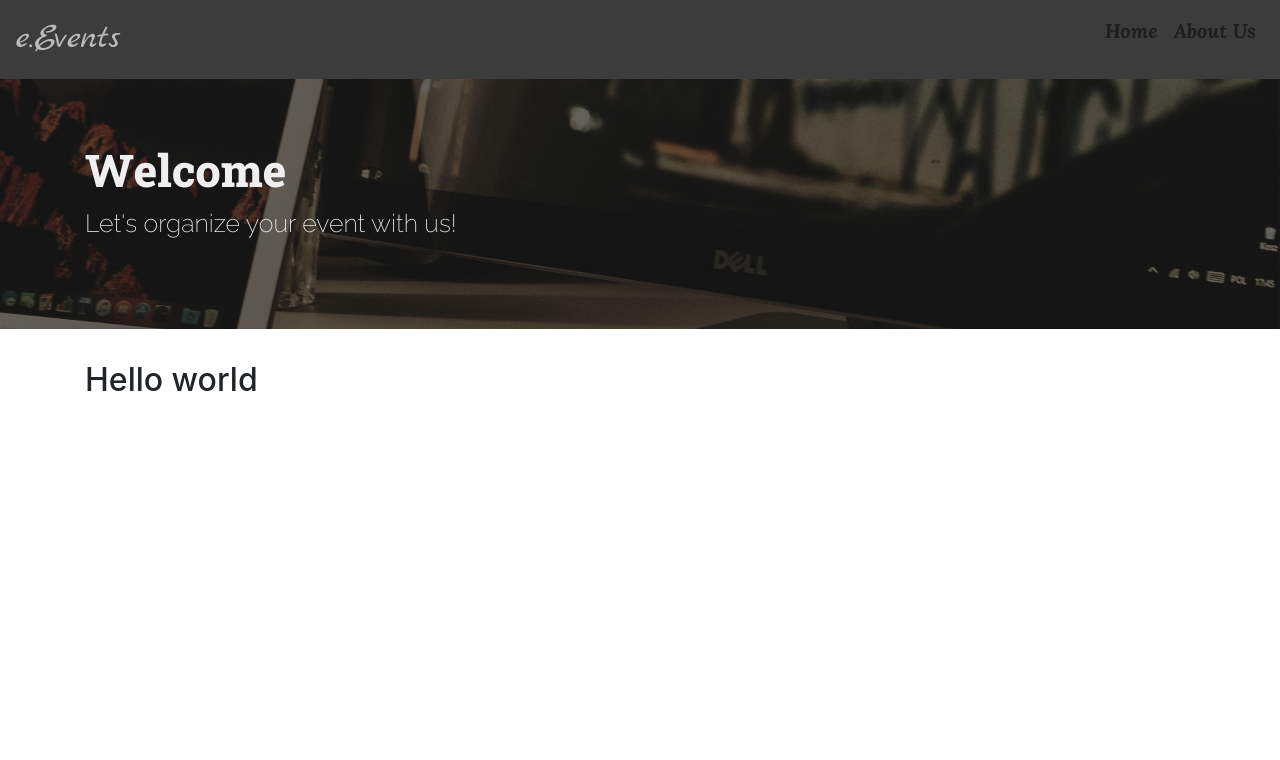
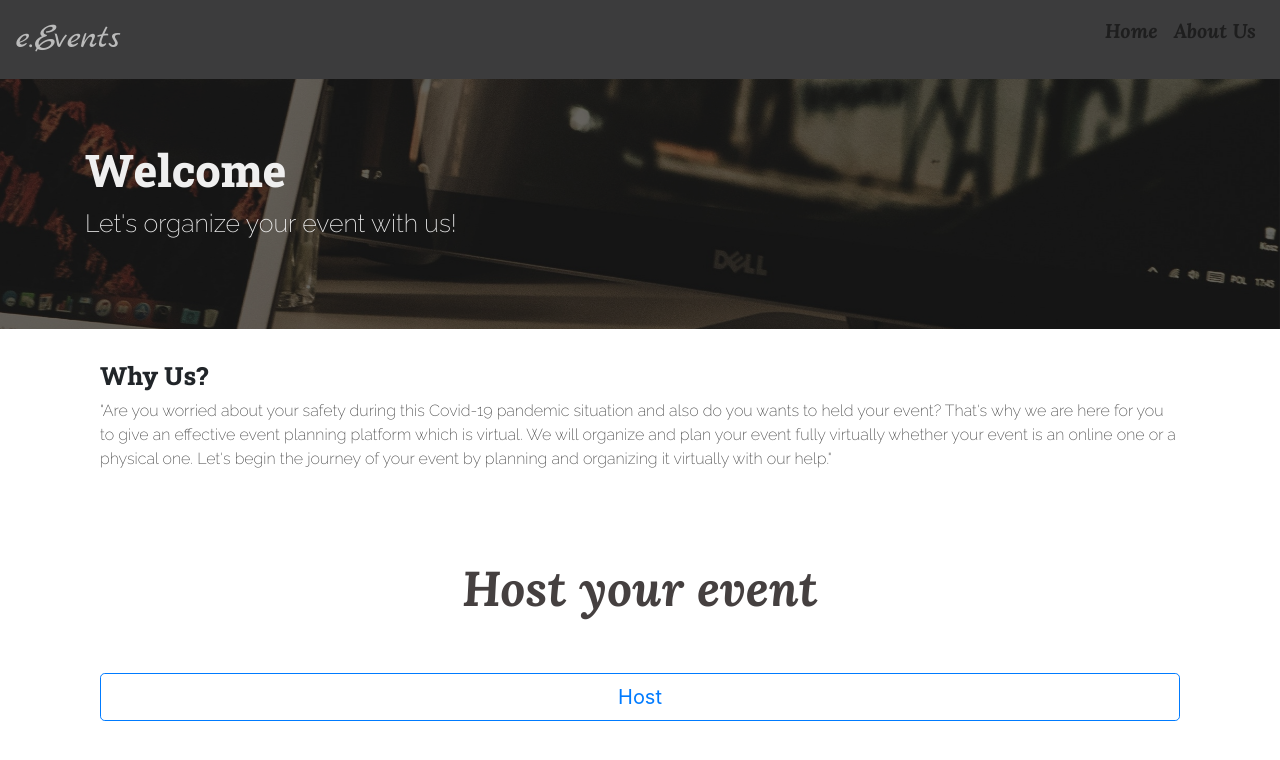
Before and after one commit to Randud/AF-final-exam-project, a React (Create React App) app in the folder frontend/: page / in a window 1280 px wide. Shown: the top 760 px of the page. Built offline with nearby package versions, Linux system fonts and the light colour scheme.

Commit message:
styles added

```diff
--- a/frontend/package.json
+++ b/frontend/package.json
@@ -6,12 +6,15 @@
     "@testing-library/jest-dom": "^4.2.4",
     "@testing-library/react": "^9.5.0",
     "@testing-library/user-event": "^7.2.1",
+    "axios": "^0.19.2",
     "bootstrap": "^4.5.0",
     "react": "^16.13.1",
     "react-bootstrap": "^1.0.1",
     "react-dom": "^16.13.1",
+    "react-hook-form": "^5.7.2",
     "react-router-dom": "^5.2.0",
     "react-scripts": "3.4.1",
+    "reactjs-popup": "^1.5.0",
     "styled-components": "^5.1.1"
   },
   "scripts": {
--- a/frontend/public/index.html
+++ b/frontend/public/index.html
@@ -26,6 +26,7 @@
   <link href="https://fonts.googleapis.com/css2?family=Marck+Script&display=swap" rel="stylesheet">
   <link href="https://fonts.googleapis.com/css2?family=Lora:ital,wght@1,700&family=Marck+Script&display=swap" rel="stylesheet">
   <link href="https://fonts.googleapis.com/css2?family=Lora:ital,wght@1,700&family=Marck+Script&family=Roboto+Slab:wght@800&display=swap" rel="stylesheet">
+  <link href="https://fonts.googleapis.com/css2?family=Open+Sans+Condensed:ital,wght@1,300&family=Raleway:wght@200&display=swap" rel="stylesheet">
   <link href="https://fonts.googleapis.com/css2?family=Raleway:ital,wght@0,200;1,300&display=swap" rel="stylesheet">
     <!--
       Notice the use of %PUBLIC_URL% in the tags above.
--- /dev/null
+++ b/frontend/src/components/AddNewEvent.js
@@ -0,0 +1,103 @@
+import React, { Component } from 'react';
+import axios from 'axios';
+import { environment } from '../environment';
+import styled from 'styled-components';
+import Form from 'react-bootstrap/Form';
+import Button from 'react-bootstrap/Button';
+import Col from 'react-bootstrap/Col';
+
+
+const Styles = styled.div`
+    h3{
+        font-size: 25px;
+        font-family: 'Roboto Slab', serif;
+        color: #8a8780;
+        text-align: center;
+
+    }
+
+`;
+
+
+class AddNewEvent extends Component {
+    constructor(props) {
+        super(props);
+    }
+
+    onSubmitHandle = (e) => {
+
+        e.preventDefault();
+        axios({
+            method: 'post',
+            url: environment.baseURL + `/events/create`,
+            data: this.state
+        }).then(res => {
+            alert('Employee Added Successfully')
+        })
+    }
+
+    onChangeHandle = (e) => {
+        this.setState({
+            [e.target.id]: e.target.value
+        })
+    }
+
+    render() {
+        return (
+            <Styles>
+            <div>
+                <h3 >Host your Event</h3>
+
+                <Form>
+                    <Form.Row>
+                        <Form.Group as={Col} controlId="formGridEmail">
+                        <Form.Label>Event Name</Form.Label>
+                        <Form.Control type="text" placeholder="Enter event name" id="name" name="name" required onChange={this.onChangeHandle} />
+                        </Form.Group>
+
+                        <Form.Group as={Col} controlId="formGridPassword">
+                        <Form.Label>Venue</Form.Label>
+                        <Form.Control type="text" placeholder="Enter event venue" id="venue" required name="venue" onChange={this.onChangeHandle} />
+                        </Form.Group>
+                    </Form.Row>
+
+                    <Form.Group controlId="formGridAddress1">
+                        <Form.Label>Description</Form.Label>
+                        <Form.Control as="textarea" placeholder="Enter short description" id="description" required name="description" onChange={this.onChangeHandle}/>
+                    </Form.Group>
+
+                    <Form.Group controlId="formGridAddress2">
+                        <Form.Label>Social media link</Form.Label>
+                        <Form.Control  type="text" placeholder="Enter social media link" id="social" required name="social" onChange={this.onChangeHandle} />
+                    </Form.Group>
+
+                    <Form.Row>
+                        <Form.Group as={Col} controlId="formGridCity">
+                        <Form.Label>Start Date</Form.Label>
+                        <Form.Control type="text" placeholder="Enter event date" id="date" required name="date" onChange={this.onChangeHandle}/>
+                        </Form.Group>
+
+                        <Form.Group as={Col} controlId="formGridZip">
+                        <Form.Label>Time</Form.Label>
+                        <Form.Control type="text" placeholder="Enter start time" id="time"  required name="time" onChange={this.onChangeHandle}/>
+                        </Form.Group>
+
+                        <Form.Group as={Col} controlId="formGridZip">
+                        <Form.Label>Contact Number</Form.Label>
+                        <Form.Control type="text" placeholder="Enter phone number" id="phone" required name="phone"onChange={this.onChangeHandle}/>
+                        </Form.Group>
+                    </Form.Row>
+                    <br/>
+                    <Button variant="secondary" size="lg"  type="submit" block onClick={this.onSubmitHandle}>
+                        Submit
+                    </Button>
+                    <br/><br/>
+
+                    </Form>
+            </div>
+            </Styles>
+        );
+    }
+}
+
+export default AddNewEvent;
--- /dev/null
+++ b/frontend/src/environment.js
@@ -0,0 +1,3 @@
+export const environment = {
+    baseURL: 'http://localhost:3000',
+  };
--- a/frontend/src/page/Home.js
+++ b/frontend/src/page/Home.js
@@ -1,7 +1,56 @@
 import React from 'react';
+import styled from 'styled-components';
+import {Container} from 'react-bootstrap';
+import AddNewEvent from '../components/AddNewEvent';
+import Popup from "reactjs-popup";
+import Button from 'react-bootstrap/Button';
+
+const Styles = styled.div`
+    h1{
+        font-size: 25px;
+        font-family: 'Roboto Slab', serif;
+    }
+
+    p{
+        font-family: 'Raleway', sans-serif;
+        color: #424242;
+    }
+
+    h2{
+        font-size: 49px;
+        text-align: center;
+        color:#454040;
+        font-family: 'Lora', serif;
+    }
+
+`;
 
 export const Home = () => (
-        <div>
-            <h2>Hello world</h2>
-        </div>
+
+    <Styles>
+      <Container>
+      <div>
+            <h1>Why Us?</h1>
+            <p>
+            "Are you worried about your safety during this Covid-19 pandemic situation and also do you wants to held your event? That's why we are here for you to give an effective event planning platform which is virtual. We will organize and plan your event fully virtually whether your event is an online one or a physical one. Let's begin the journey of your event by planning and organizing it virtually with our help."
+            </p>
+
+            <br/> <br/> <br/>
+
+            <div>
+                    <h2>Host your event </h2>
+                    <br/> <br/>
+                    <Popup
+                        trigger={<Button variant="outline-primary" size="lg" block>Host</Button>}
+                        modal
+                        closeOnDocumentClick
+                    >
+                        <AddNewEvent/>
+                    </Popup>
+
+            </div>
+     </div>
+      </Container>
+  </Styles>
+
     )
```
Also changed, not shown: 2 other files (tests, documents, lock files or other folders).
